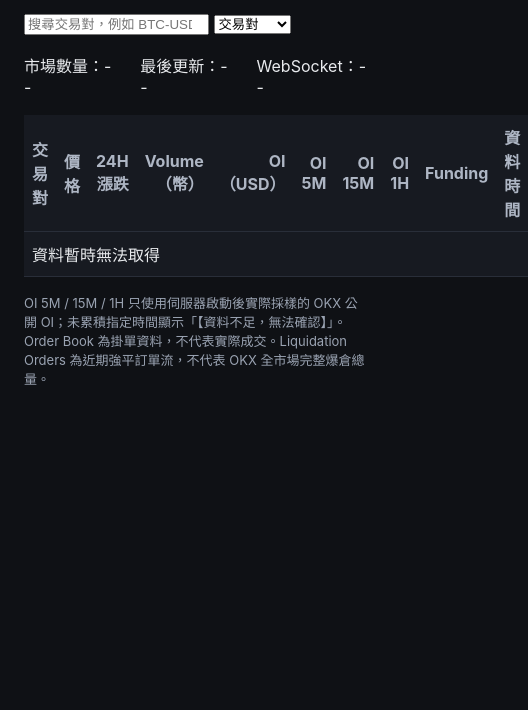
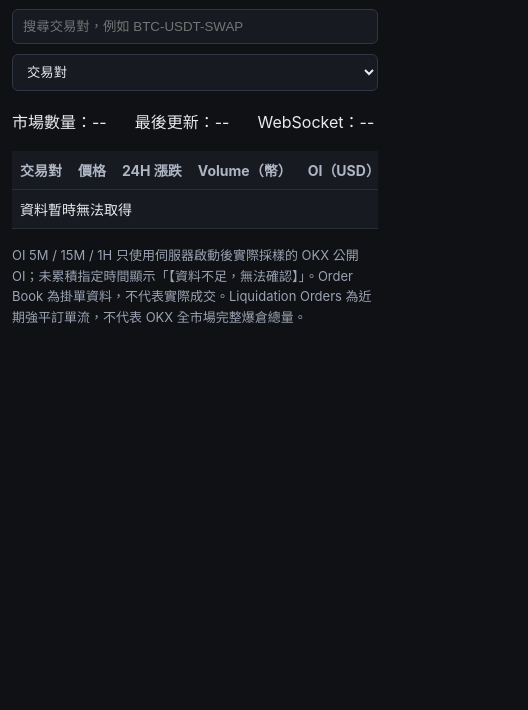
Before and after one commit to ano0022487-sudo/my-crypto-bot, a website: page public/index.html in a window 390 px wide. Shown: the part 134-844 px from the top of the page, 528 px wide, since content can reach past the window. Drawn offline with Linux system fonts and the light colour scheme; no server answers.

Commit message:
Phase 1: responsive dashboard styling

```diff
--- a/public/style.css
+++ b/public/style.css
@@ -1 +1 @@
-body{font-family:-apple-system,BlinkMacSystemFont,"Noto Sans TC",sans-serif;margin:0;background:#0f1115;color:#e8eaed}main{padding:24px;max-width:1600px;margin:auto}h1{margin-bottom:4px}.status{display:flex;gap:28px;margin:18px 0}table{width:100%;border-collapse:collapse;background:#171a21}th,td{padding:10px 8px;border-bottom:1px solid #292e39;text-align:right}th:first-child,td:first-child{text-align:left}th{color:#aeb6c4;position:sticky;top:0;background:#171a21}.up{color:#4caf50}.down{color:#ef5350}.note{color:#9aa3b2;font-size:13px;margin-top:16px}
+body{font-family:-apple-system,BlinkMacSystemFont,"Noto Sans TC",sans-serif;margin:0;background:#0f1115;color:#e8eaed}main{padding:24px;max-width:1800px;margin:auto}.toolbar{display:flex;gap:10px;margin:18px 0}.toolbar input,.toolbar select{background:#171a21;color:#e8eaed;border:1px solid #303744;border-radius:6px;padding:9px 10px}.toolbar input{min-width:280px}.status{display:flex;gap:28px;margin:18px 0;flex-wrap:wrap}table{width:100%;border-collapse:collapse;background:#171a21;font-size:14px}th,td{padding:9px 8px;border-bottom:1px solid #292e39;text-align:right;white-space:nowrap}th:first-child,td:first-child{text-align:left}th{color:#aeb6c4;position:sticky;top:0;background:#171a21}.up{color:#4caf50}.down{color:#ef5350}.note{color:#9aa3b2;font-size:13px;margin-top:16px;line-height:1.6}@media(max-width:900px){main{padding:12px}.toolbar input{min-width:0;width:100%}.toolbar{flex-direction:column}table{display:block;overflow-x:auto}}
```
